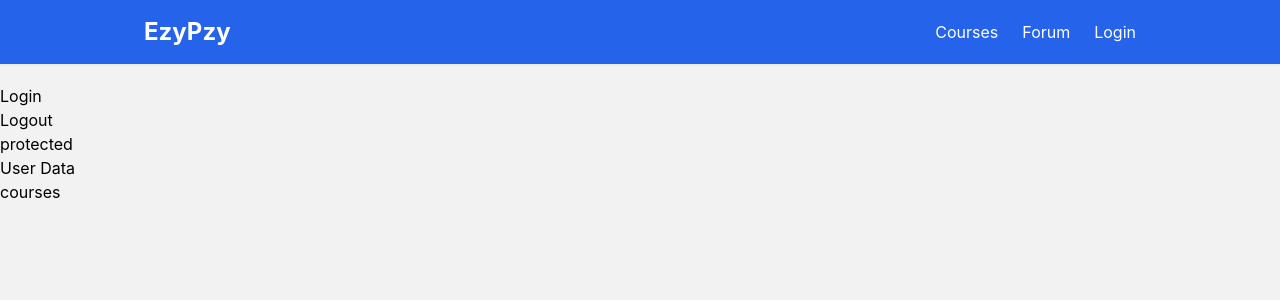
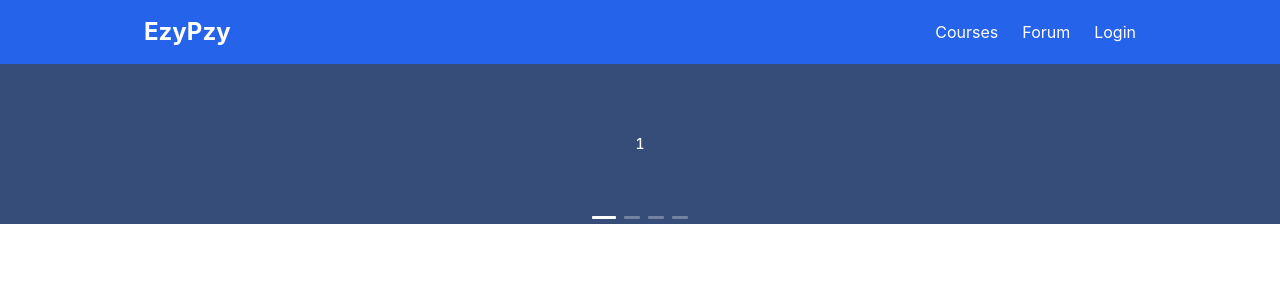
Before and after one commit to mraniketr/Collaborative-Study-Portal, a Next.js app in the folder code/: page / in a window 1280 px wide. Shown: the top 300 px of the page. Built offline with nearby package versions, Linux system fonts and the light colour scheme; no server answers.

Commit message:
home Page added basic desing

```diff
--- a/code/components/Navbar.js
+++ b/code/components/Navbar.js
@@ -7,14 +7,20 @@ const Navbar = () => {
   return (
     <div className="absolute flex flex-row items-center justify-between w-full h-16 bg-blue-600 shadow-sm px-36">
       <div className="flex text-2xl font-bold text-white">
-				<Link href="/">EzyPzy</Link>
+        <Link href="/">
+          <div className="text-white">EzyPzy</div>
+        </Link>
       </div>
       <div className="flex flex-row space-x-6 ">
         <div className="flex text-base text-white cursor-pointer">
-					<Link href="/courses">Courses</Link>
+          <Link href="/courses">
+            <div className="text-white">Courses</div>
+          </Link>
         </div>
         <div className="flex text-base text-white cursor-pointer">
-					<Link href="/forum">Forum</Link>
+          <Link href="/forum">
+            <div className="text-white">Forum</div>
+          </Link>
         </div>
         <div className="flex flex-row ">
           {user ? (
@@ -33,7 +39,9 @@ const Navbar = () => {
             </React.Fragment>
           ) : (
             <div className="flex text-base text-white cursor-pointer">
-							<Link href="/api/auth/login">Login</Link>
+              <Link href="/api/auth/login">
+                <div className="text-white">Login</div>
+              </Link>
             </div>
           )}
         </div>
--- a/code/package.json
+++ b/code/package.json
@@ -12,6 +12,7 @@
     "@auth0/nextjs-auth0": "^1.7.0",
     "@headlessui/react": "^1.5.0",
     "@heroicons/react": "^1.0.6",
+    "antd": "^4.19.3",
     "classnames": "^2.3.1",
     "mongodb": "^4.4.1",
     "next": "12.1.0",
--- a/code/pages/_app.js
+++ b/code/pages/_app.js
@@ -1,6 +1,7 @@
 import React from "react";
 import { UserProvider } from "@auth0/nextjs-auth0";
 import "../styles/globals.css";
+import "antd/dist/antd.css";
 export default function App({ Component, pageProps }) {
   return (
     <UserProvider>
--- a/code/pages/index.js
+++ b/code/pages/index.js
@@ -1,10 +1,18 @@
 import Head from "next/head";
 import Image from "next/image";
-import { useUser } from '@auth0/nextjs-auth0';
+import { useUser } from "@auth0/nextjs-auth0";
 import Navbar from "../components/Navbar";
+import { Carousel } from "antd";
 
 export default function Index() {
   const { user, error, isLoading } = useUser();
+  const contentStyle = {
+    height: "160px",
+    color: "#fff",
+    lineHeight: "160px",
+    textAlign: "center",
+    background: "#364d79",
+  };
 
   if (isLoading) return <div>Loading...</div>;
   if (error) return <div>{error.message}</div>;
@@ -18,7 +26,7 @@ export default function Index() {
           <link rel="icon" href="/favicon.ico" />
         </Head>
         <Navbar />
-      <br />
+        {/* <br />
       <h1 className="text-3xl font-bold underline">Landing Page</h1>
       <br />
       <a href="/api/auth/login">Login</a>
@@ -32,10 +40,7 @@ export default function Index() {
       <a href="/courses">courses</a>
       <br />
       <br />
-      <br />
-      <div>
-      Welcome <b> {user.name}! </b>
-      </div>
+      <br /> */}
       </div>
     );
   }
@@ -48,18 +53,20 @@ export default function Index() {
         <link rel="icon" href="/favicon.ico" />
       </Head>
       <Navbar />
-      <br />
-      <h1 className="text-3xl font-bold underline">Landing Page</h1>
-      <br />
-      <a href="/api/auth/login">Login</a>
-      <br />
-      <a href="/api/auth/logout">Logout</a>
-      <br />
-      <a href="/protected">protected</a>
-      <br />
-      <a href="/api/auth/me">User Data</a>
-      <br />
-      <a href="/courses">courses</a>
+      <Carousel effect="fade" style={{ paddingTop: 64 }}>
+        <div>
+          <h3 style={contentStyle}>1</h3>
+        </div>
+        <div>
+          <h3 style={contentStyle}>2</h3>
+        </div>
+        <div>
+          <h3 style={contentStyle}>3</h3>
+        </div>
+        <div>
+          <h3 style={contentStyle}>4</h3>
+        </div>
+      </Carousel>
     </div>
   );
 }
```
Also changed, not shown: 1 other file (tests, documents, lock files or other folders). Lines whose indentation alone changed are shown as unchanged.
